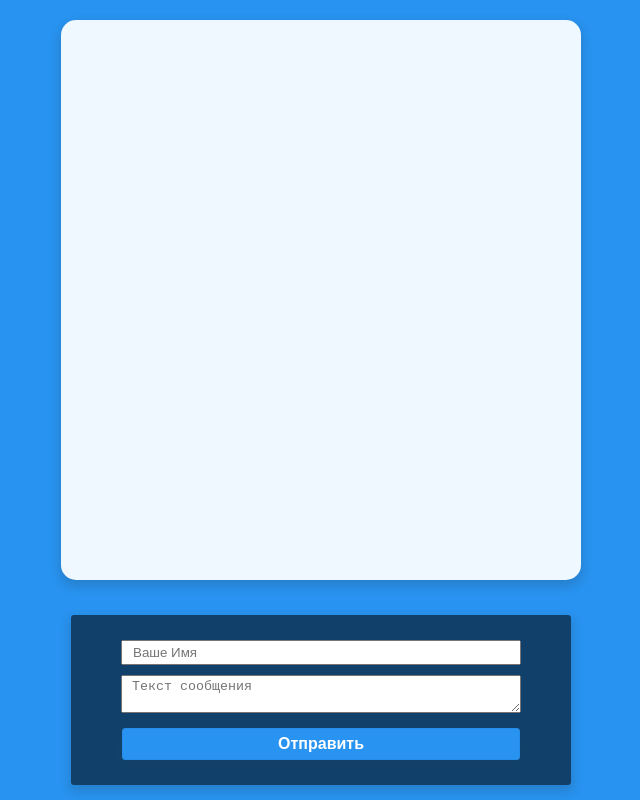
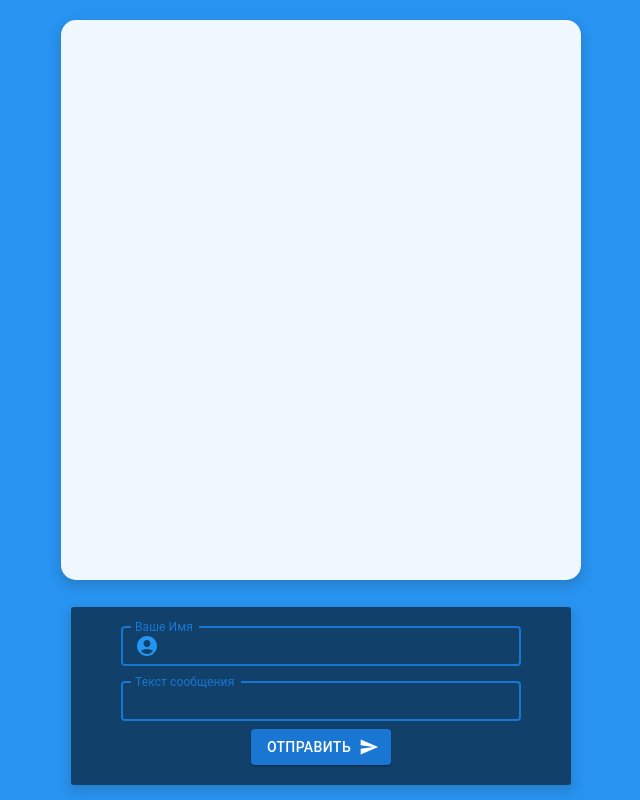
Before and after one commit to kochenov/react-lesson, a React (Create React App) app: page / in a window 1280 px wide. Shown: the whole page, without its empty margins (319-959 px from the left). Built offline with nearby package versions, Linux system fonts and the light colour scheme.

Commit message:
Добавил MUI и применил его

```diff
--- a/src/Form.js
+++ b/src/Form.js
@@ -1,14 +1,23 @@
-import React, { useState } from "react";
+import React, { useState, useRef } from "react";
 import "./form.scss";
+import InputAdornment from "@mui/material/InputAdornment";
+import Stack from "@mui/material/Stack";
+import Button from "@mui/material/Button";
+import SendIcon from "@mui/icons-material/Send";
+import AccountCircle from "@mui/icons-material/AccountCircle";
+import TextField from "@mui/material/TextField";
+import { blue } from "@mui/material/colors";
 
 const Form = ({ create }) => {
   const [message, setMessage] = useState({
     author: "",
     textMessage: "",
   });
+  const messageTextInput = useRef(null);
 
   const addNewMessage = (e) => {
     e.preventDefault();
+    messageTextInput.current.focus();
     const newMessage = {
       ...message,
       id: Date.now(),
@@ -24,25 +33,46 @@ const Form = ({ create }) => {
     <div className="wrap">
       <form className="form">
         <div className="form-control">
-          <input
+          <TextField
             onChange={(e) => setMessage({ ...message, author: e.target.value })}
-            type="text"
-            placeholder="Ваше Имя"
+            label="Ваше Имя"
+            variant="outlined"
             value={message.author}
+            InputProps={{
+              startAdornment: (
+                <InputAdornment position="start">
+                  <AccountCircle sx={{ color: blue[500] }} />
+                </InputAdornment>
+              ),
+            }}
+            sx={{ color: blue[500] }}
+            focused
           />
         </div>
         <div className="form-control">
-          <textarea
+          <TextField
+            label="Текст сообщения"
             onChange={(e) =>
               setMessage({ ...message, textMessage: e.target.value })
             }
-            placeholder="Текст сообщения"
+            margin="normal"
+            autoFocus
+            focused
             value={message.textMessage}
+            variant="outlined"
+            sx={{ color: blue[500] }}
+            inputRef={messageTextInput}
           />
         </div>
-        <div className="msg-btn">
-          <button onClick={addNewMessage}>Отправить</button>
-        </div>
+        <Stack spacing={4} direction="row">
+          <Button
+            onClick={addNewMessage}
+            variant="contained"
+            endIcon={<SendIcon />}
+          >
+            Отправить
+          </Button>
+        </Stack>
       </form>
     </div>
   );
```
